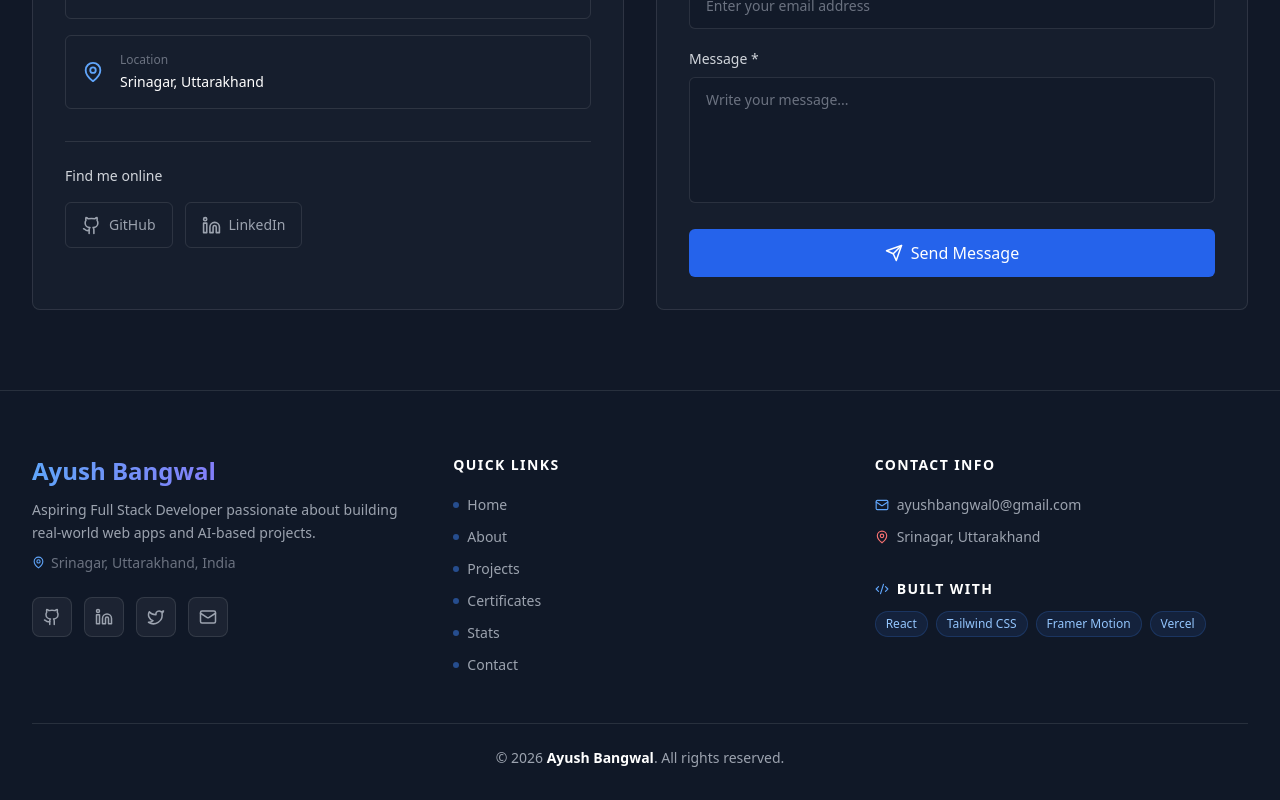
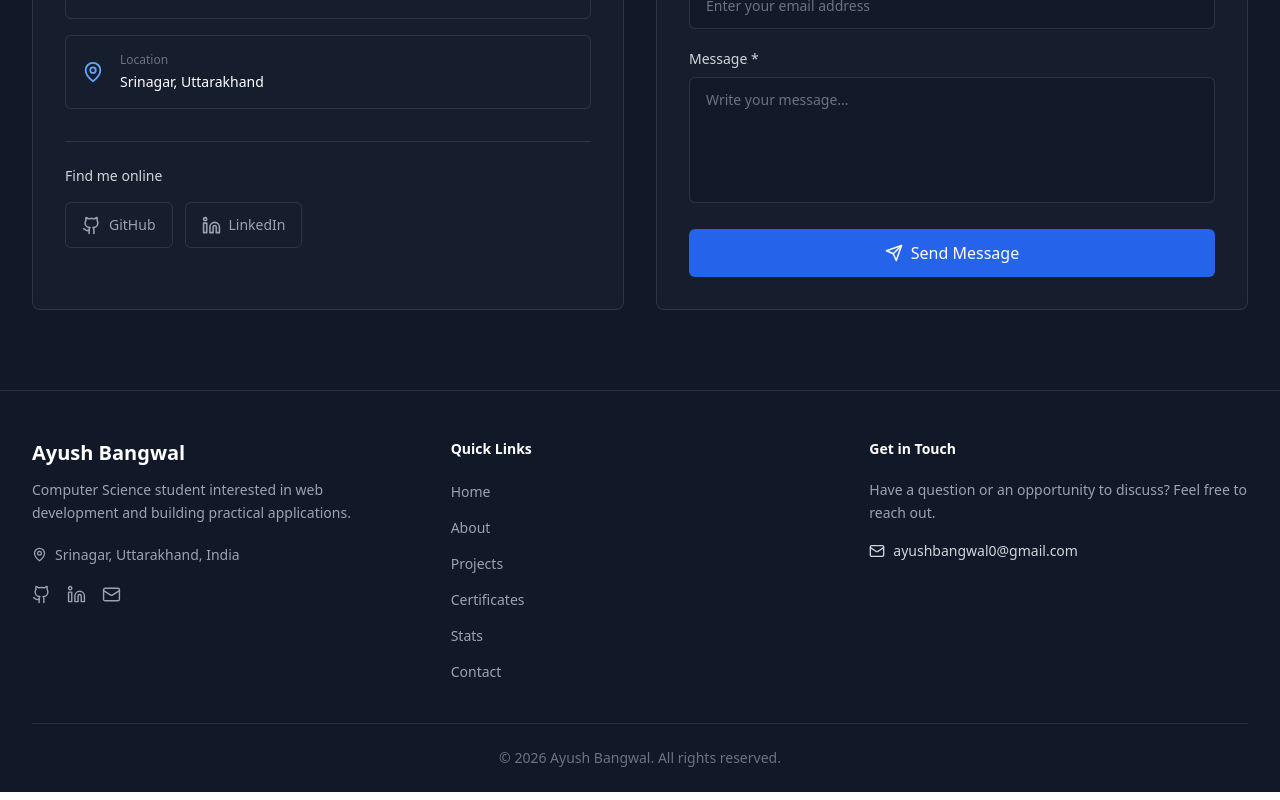
Before and after one commit to Ayushbangwal/Portfolio-website, a React (Create React App) app: page / in a window 1280 px wide. Shown: the part 4926-5726 px from the top of the page. Built offline with nearby package versions, Linux system fonts and the light colour scheme; the HTML template or start-up script is replaced by a standard one.

Commit message:
Redesign portfolio footer

```diff
--- a/src/components/Footer.js
+++ b/src/components/Footer.js
@@ -1,15 +1,31 @@
+
 import React from 'react';
-import { motion } from 'framer-motion';
-import { Github, Linkedin, Mail, Twitter, Code2, MapPin } from 'lucide-react';
+import {
+  Github,
+  Linkedin,
+  Mail,
+  MapPin
+} from 'lucide-react';
 
 const Footer = () => {
   const currentYear = new Date().getFullYear();
 
   const socialLinks = [
-    { icon: Github, href: 'https://github.com/Ayushbangwal', label: 'GitHub' },
-    { icon: Linkedin, href: 'https://linkedin.com/in/ayush-bangwal-a1412a323/', label: 'LinkedIn' },
-    { icon: Twitter, href: 'https://twitter.com/yourusername', label: 'Twitter' },
-    { icon: Mail, href: 'mailto:ayushbangwal0@gmail.com', label: 'Email' }
+    {
+      icon: Github,
+      href: 'https://github.com/Ayushbangwal',
+      label: 'GitHub'
+    },
+    {
+      icon: Linkedin,
+      href: 'https://linkedin.com/in/ayush-bangwal-a1412a323/',
+      label: 'LinkedIn'
+    },
+    {
+      icon: Mail,
+      href: 'mailto:ayushbangwal0@gmail.com',
+      label: 'Email'
+    }
   ];
 
   const quickLinks = [
@@ -21,142 +37,103 @@ const Footer = () => {
     { name: 'Contact', href: '#contact' }
   ];
 
+  const handleNavigation = (e, href) => {
+    e.preventDefault();
+
+    const section = document.querySelector(href);
+
+    if (section) {
+      section.scrollIntoView({ behavior: 'smooth' });
+    }
+  };
+
   return (
-    <footer className="bg-gray-900/80 border-t border-white/10 text-gray-300">
-      <div className="max-w-7xl mx-auto px-4 sm:px-6 lg:px-8 pt-16 pb-8">
-        <div className="grid md:grid-cols-3 gap-12">
+    <footer className="bg-[#111827] border-t border-white/10 text-gray-300">
+      <div className="max-w-7xl mx-auto px-4 sm:px-6 lg:px-8 pt-12 pb-6">
 
-          {/* Brand Section */}
-          <motion.div
-            initial={{ opacity: 0, y: 20 }}
-            whileInView={{ opacity: 1, y: 0 }}
-            viewport={{ once: true }}
-          >
-            <h3 className="text-2xl font-bold mb-3 bg-gradient-to-r
-            from-blue-400 to-purple-500 bg-clip-text text-transparent">
+        <div className="grid grid-cols-1 sm:grid-cols-2 md:grid-cols-3 gap-10">
+
+          {/* Brand */}
+          <div>
+            <h3 className="text-xl font-semibold text-white mb-3">
               Ayush Bangwal
             </h3>
-            <p className="text-gray-400 mb-2 text-sm leading-relaxed">
-              Aspiring Full Stack Developer passionate about building
-              real-world web apps and AI-based projects.
+
+            <p className="text-sm text-gray-400 leading-relaxed max-w-xs mb-5">
+              Computer Science student interested in web development
+              and building practical applications.
             </p>
-            <p className="text-gray-500 text-sm mb-6 flex items-center gap-1.5">
-              <MapPin size={13} className="text-blue-400" />
-              Srinagar, Uttarakhand, India
-            </p>
-            <div className="flex space-x-3">
-              {socialLinks.map((social) => {
-                const Icon = social.icon;
-                return (
-                  <motion.a
-                    key={social.label}
-                    href={social.href}
-                    target="_blank"
-                    rel="noopener noreferrer"
-                    whileHover={{ scale: 1.15, y: -3 }}
-                    whileTap={{ scale: 0.9 }}
-                    title={social.label}
-                    className="p-2.5 bg-white/5 border border-white/10
-                    rounded-lg text-gray-400 hover:text-blue-400
-                    hover:border-blue-500/40 hover:bg-blue-500/10
-                    transition-all duration-300"
-                  >
-                    <Icon size={18} />
-                  </motion.a>
-                );
-              })}
+
+            <div className="flex items-center gap-2 text-sm text-gray-400 mb-5">
+              <MapPin size={15} />
+              <span>Srinagar, Uttarakhand, India</span>
             </div>
-          </motion.div>
+
+            <div className="flex items-center gap-4">
+              {socialLinks.map(({ icon: Icon, href, label }) => (
+                <a
+                  key={label}
+                  href={href}
+                  aria-label={label}
+                  target={href.startsWith('http') ? '_blank' : undefined}
+                  rel={href.startsWith('http') ? 'noopener noreferrer' : undefined}
+                  className="text-gray-400 hover:text-white transition-colors duration-200"
+                >
+                  <Icon size={19} strokeWidth={1.8} />
+                </a>
+              ))}
+            </div>
+          </div>
 
           {/* Quick Links */}
-          <motion.div
-            initial={{ opacity: 0, y: 20 }}
-            whileInView={{ opacity: 1, y: 0 }}
-            viewport={{ once: true }}
-            transition={{ delay: 0.1 }}
-          >
-            <h4 className="font-semibold mb-5 text-white uppercase
-            tracking-widest text-sm">
+          <div>
+            <h4 className="text-sm font-semibold text-white mb-5">
               Quick Links
             </h4>
+
             <ul className="space-y-3">
               {quickLinks.map((link) => (
                 <li key={link.name}>
-                  <motion.a
+                  <a
                     href={link.href}
-                    whileHover={{ x: 6 }}
-                    className="text-gray-400 hover:text-blue-400
-                    transition-colors duration-300 text-sm
-                    flex items-center gap-2 group"
-                    onClick={(e) => {
-                      e.preventDefault();
-                      const el = document.querySelector(link.href);
-                      if (el) el.scrollIntoView({ behavior: 'smooth' });
-                    }}
+                    onClick={(e) => handleNavigation(e, link.href)}
+                    className="text-sm text-gray-400 hover:text-white transition-colors duration-200"
                   >
-                    <span className="w-1.5 h-1.5 rounded-full bg-blue-500/50
-                    group-hover:bg-blue-400 transition-colors"/>
                     {link.name}
-                  </motion.a>
+                  </a>
                 </li>
               ))}
             </ul>
-          </motion.div>
+          </div>
 
-          {/* Contact + Tech Stack */}
-          <motion.div
-            initial={{ opacity: 0, y: 20 }}
-            whileInView={{ opacity: 1, y: 0 }}
-            viewport={{ once: true }}
-            transition={{ delay: 0.2 }}
-          >
-            <h4 className="font-semibold mb-5 text-white uppercase
-            tracking-widest text-sm">
-              Contact Info
+          {/* Contact */}
+          <div>
+            <h4 className="text-sm font-semibold text-white mb-5">
+              Get in Touch
             </h4>
-            <div className="space-y-3 text-sm mb-8">
-              <a href="mailto:ayushbangwal0@gmail.com"
-                className="flex items-center gap-2 text-gray-400
-                hover:text-blue-400 transition-colors">
-                <Mail size={14} className="text-blue-400" />
-                ayushbangwal0@gmail.com
-              </a>
-              <p className="flex items-center gap-2 text-gray-400">
-                <MapPin size={14} className="text-red-400" />
-                Srinagar, Uttarakhand
-              </p>
-            </div>
-            <h4 className="text-sm font-semibold mb-3 text-white
-            uppercase tracking-widest flex items-center gap-2">
-              <Code2 size={14} className="text-blue-400" />
-              Built With
-            </h4>
-            <div className="flex flex-wrap gap-2">
-              {['React', 'Tailwind CSS', 'Framer Motion', 'Vercel'].map((tech) => (
-                <span key={tech}
-                  className="text-xs px-2.5 py-1 bg-blue-500/10
-                  border border-blue-500/20 text-blue-300 rounded-full">
-                  {tech}
-                </span>
-              ))}
-            </div>
-          </motion.div>
+
+            <p className="text-sm text-gray-400 leading-relaxed mb-4">
+              Have a question or an opportunity to discuss?
+              Feel free to reach out.
+            </p>
+
+            <a
+              href="mailto:ayushbangwal0@gmail.com"
+              className="inline-flex items-center gap-2 text-sm text-gray-300 hover:text-white transition-colors duration-200"
+            >
+              <Mail size={16} />
+              ayushbangwal0@gmail.com
+            </a>
+          </div>
+
         </div>
 
-        {/* Bottom Bar — centered */}
-        <motion.div
-          initial={{ opacity: 0 }}
-          whileInView={{ opacity: 1 }}
-          viewport={{ once: true }}
-          transition={{ delay: 0.3 }}
-          className="border-t border-white/10 mt-12 pt-6 text-center"
-        >
-          <p className="text-sm text-gray-400">
-            © {currentYear}{' '}
-            <span className="text-white font-semibold">Ayush Bangwal</span>
-            . All rights reserved.
+        {/* Copyright */}
+        <div className="border-t border-white/10 mt-10 pt-6 text-center">
+          <p className="text-sm text-gray-500">
+            © {currentYear} Ayush Bangwal. All rights reserved.
           </p>
-        </motion.div>
+        </div>
 
       </div>
     </footer>
```
